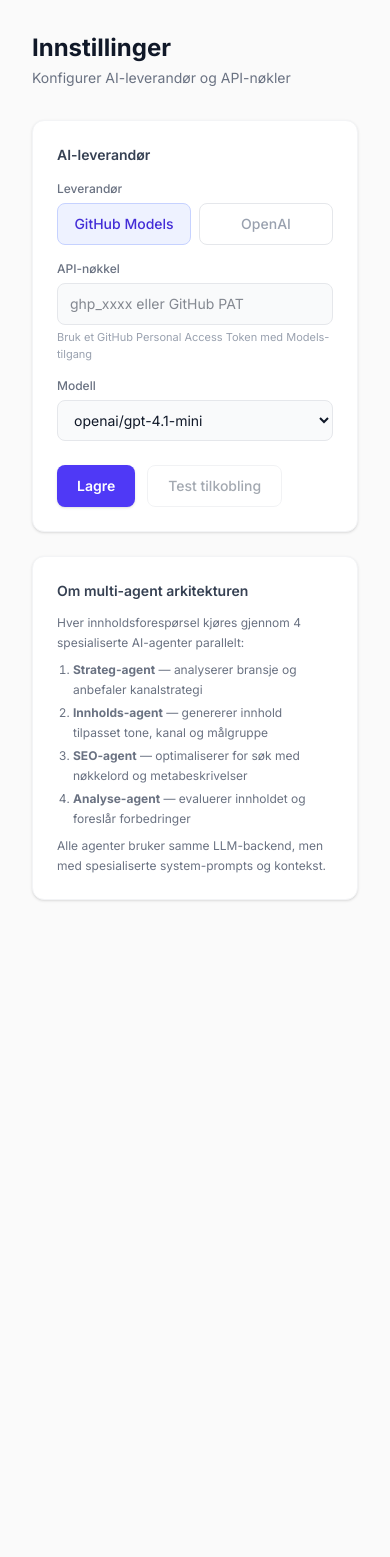
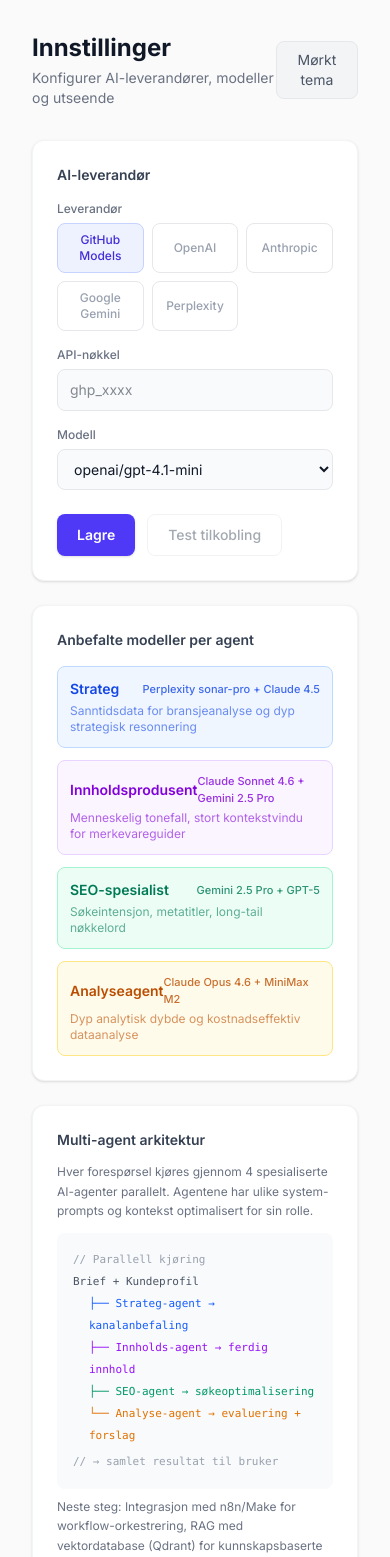
Before and after one commit to Snakkaz/moodgruppen-mvp, a Next.js app: page /settings in a window 390 px wide. Shown: the top 1557 px of the page. Before the commit the page ends 932 px from the top, so only its background shows below. Built offline with nearby package versions, Linux system fonts and the light colour scheme.

Commit message:
feat: mørk modus, 5 AI-leverandører, anbefalte modeller per agent, arkitektur-diagram

```diff
--- a/src/app/globals.css
+++ b/src/app/globals.css
@@ -7,7 +7,6 @@
   --text: #1a1a2e;
   --muted: #6b7280;
   --accent: #4f46e5;
-  --accent-light: #eef2ff;
 }
 
 body {
@@ -17,3 +16,7 @@
 }
 
 ::selection { background: rgba(79,70,229,.15); }
+
+/* Dark mode */
+.dark body, .dark main { background: #0a0a0f; color: #e4e4e7; }
+.dark { color-scheme: dark; }
--- a/src/app/layout.tsx
+++ b/src/app/layout.tsx
@@ -1,6 +1,7 @@
 import type { Metadata } from "next";
 import "./globals.css";
 import Sidebar from "@/components/Sidebar";
+import { DarkModeInit } from "@/components/DarkModeInit";
 
 export const metadata: Metadata = {
   title: "MoodAI — Intelligent innholdsproduksjon",
@@ -9,14 +10,15 @@
 
 export default function RootLayout({ children }: { children: React.ReactNode }) {
   return (
-    <html lang="no">
+    <html lang="no" suppressHydrationWarning>
       <head>
         <link rel="preconnect" href="https://fonts.googleapis.com" />
         <link href="https://fonts.googleapis.com/css2?family=Inter:wght@400;500;600;700&display=swap" rel="stylesheet" />
       </head>
-      <body className="antialiased">
+      <body className="antialiased bg-[#fafafa] dark:bg-[#0a0a0f] text-gray-900 dark:text-gray-100 transition-colors">
+        <DarkModeInit />
         <Sidebar />
-        <main className="md:ml-60 min-h-screen bg-[#fafafa]">
+        <main className="md:ml-60 min-h-screen">
           <div className="max-w-6xl mx-auto px-8 py-8">{children}</div>
         </main>
       </body>
--- a/src/app/settings/page.tsx
+++ b/src/app/settings/page.tsx
@@ -1,25 +1,44 @@
 "use client";
 import { useEffect, useState } from "react";
-import { getSettings, saveSettings, type AISettings } from "@/lib/store";
+import { getSettings, saveSettings, AGENTS, type AISettings } from "@/lib/store";
 
 const PROVIDERS = [
-  { id: "github", name: "GitHub Models", placeholder: "ghp_xxxx eller GitHub PAT", models: ["openai/gpt-4.1-mini", "openai/gpt-4.1", "openai/gpt-4o", "openai/gpt-4o-mini", "meta-llama/Meta-Llama-3.1-70B-Instruct"] },
-  { id: "openai", name: "OpenAI", placeholder: "sk-xxxx", models: ["gpt-4o", "gpt-4o-mini", "gpt-4-turbo", "gpt-3.5-turbo"] },
+  { id: "github", name: "GitHub Models", placeholder: "ghp_xxxx", models: ["openai/gpt-4.1-mini", "openai/gpt-4.1", "openai/gpt-4o", "openai/gpt-4o-mini"] },
+  { id: "openai", name: "OpenAI", placeholder: "sk-xxxx", models: ["gpt-4o", "gpt-4o-mini", "gpt-4-turbo", "gpt-4.1-mini", "gpt-5"] },
+  { id: "anthropic", name: "Anthropic", placeholder: "sk-ant-xxxx", models: ["claude-sonnet-4.6", "claude-opus-4.6", "claude-4.5-sonnet"] },
+  { id: "google", name: "Google Gemini", placeholder: "AIzaSy...", models: ["gemini-2.5-pro", "gemini-2.5-flash", "gemini-2.0-flash"] },
+  { id: "perplexity", name: "Perplexity", placeholder: "pplx-xxxx", models: ["sonar-pro", "sonar", "sonar-deep-research"] },
 ];
+
+const AGENT_MODELS: Record<string, { recommended: string; reason: string }> = {
+  strategist: { recommended: "Perplexity sonar-pro + Claude 4.5", reason: "Sanntidsdata for bransjeanalyse og dyp strategisk resonnering" },
+  content: { recommended: "Claude Sonnet 4.6 + Gemini 2.5 Pro", reason: "Menneskelig tonefall, stort kontekstvindu for merkevareguider" },
+  seo: { recommended: "Gemini 2.5 Pro + GPT-5", reason: "Søkeintensjon, metatitler, long-tail nøkkelord" },
+  analyst: { recommended: "Claude Opus 4.6 + MiniMax M2", reason: "Dyp analytisk dybde og kostnadseffektiv dataanalyse" },
+};
 
 export default function SettingsPage() {
   const [settings, setSettings] = useState<AISettings>({ provider: "github", apiKey: "", model: "openai/gpt-4.1-mini" });
   const [saved, setSaved] = useState(false);
   const [testing, setTesting] = useState(false);
   const [testResult, setTestResult] = useState<string | null>(null);
+  const [dark, setDark] = useState(false);
 
-  useEffect(() => { setSettings(getSettings()); }, []);
+  useEffect(() => {
+    setSettings(getSettings());
+    setDark(document.documentElement.classList.contains("dark"));
+  }, []);
+
+  const toggleDark = () => {
+    const next = !dark;
+    setDark(next);
+    document.documentElement.classList.toggle("dark", next);
+    localStorage.setItem("mg-dark", next ? "1" : "0");
+  };
 
   const provider = PROVIDERS.find(p => p.id === settings.provider) || PROVIDERS[0];
 
-  const save = () => {
-    saveSettings(settings); setSaved(true); setTimeout(() => setSaved(false), 2000);
-  };
+  const save = () => { saveSettings(settings); setSaved(true); setTimeout(() => setSaved(false), 2000); };
 
   const test = async () => {
     setTesting(true); setTestResult(null);
@@ -29,39 +48,44 @@
         headers: { "Content-Type": "application/json" },
         body: JSON.stringify({
           client: { name: "Test AS", industry: "Teknologi", tone: "Profesjonell", audience: "alle", guidelines: "" },
-          channel: "LinkedIn Post",
-          brief: "Si hei og bekreft at tilkoblingen fungerer. Maks 1 setning.",
-          settings,
+          channel: "LinkedIn Post", brief: "Bekreft at tilkoblingen fungerer. Maks 1 setning.", settings,
         }),
       });
       const data = await res.json();
-      if (data.results?.content) { setTestResult("Tilkoblingen fungerer! AI svarte korrekt."); }
-      else { setTestResult("Feil: " + (data.error || "Ukjent feil")); }
+      setTestResult(data.results?.content ? "Tilkoblingen fungerer! AI svarte korrekt." : "Feil: " + (data.error || "Ukjent feil"));
     } catch { setTestResult("Kunne ikke koble til API."); }
     setTesting(false);
   };
 
-  const inputCls = "w-full bg-gray-50 border border-gray-200 rounded-lg px-3 py-2.5 text-sm text-gray-900 focus:border-indigo-500 focus:ring-1 focus:ring-indigo-500 focus:outline-none transition-colors";
+  const inputCls = "w-full bg-gray-50 dark:bg-gray-800 border border-gray-200 dark:border-gray-700 rounded-lg px-3 py-2.5 text-sm text-gray-900 dark:text-gray-100 focus:border-indigo-500 focus:ring-1 focus:ring-indigo-500 focus:outline-none transition-colors";
+  const cardCls = "bg-white dark:bg-gray-900 rounded-xl border border-gray-100 dark:border-gray-800 p-6 shadow-sm";
 
   return (
     <div>
-      <div className="mb-8">
-        <h1 className="text-2xl font-bold text-gray-900">Innstillinger</h1>
-        <p className="text-sm text-gray-500 mt-1">Konfigurer AI-leverandør og API-nøkler</p>
+      <div className="flex items-center justify-between mb-8">
+        <div>
+          <h1 className="text-2xl font-bold text-gray-900 dark:text-white">Innstillinger</h1>
+          <p className="text-sm text-gray-500 dark:text-gray-400 mt-1">Konfigurer AI-leverandører, modeller og utseende</p>
+        </div>
+        <button onClick={toggleDark}
+          className="px-3 py-2 bg-gray-100 dark:bg-gray-800 border border-gray-200 dark:border-gray-700 rounded-lg text-sm text-gray-600 dark:text-gray-300 hover:bg-gray-200 dark:hover:bg-gray-700 transition-colors">
+          {dark ? "Lyst tema" : "Mørkt tema"}
+        </button>
       </div>
 
-      <div className="max-w-xl space-y-6">
-        <div className="bg-white rounded-xl border border-gray-100 p-6 shadow-sm space-y-4">
-          <h3 className="text-sm font-semibold text-gray-700">AI-leverandør</h3>
+      <div className="max-w-2xl space-y-6">
+        {/* API Config */}
+        <div className={cardCls + " space-y-4"}>
+          <h3 className="text-sm font-semibold text-gray-700 dark:text-gray-200">AI-leverandør</h3>
 
           <div>
-            <label className="block text-xs font-medium text-gray-500 mb-1.5">Leverandør</label>
-            <div className="grid grid-cols-2 gap-2">
+            <label className="block text-xs font-medium text-gray-500 dark:text-gray-400 mb-1.5">Leverandør</label>
+            <div className="grid grid-cols-3 sm:grid-cols-5 gap-2">
               {PROVIDERS.map(p => (
                 <button key={p.id} onClick={() => setSettings({ ...settings, provider: p.id, model: p.models[0] })}
-                  className={`px-3 py-2.5 rounded-lg text-sm font-medium border transition-all ${settings.provider === p.id
-                    ? "bg-indigo-50 text-indigo-700 border-indigo-200"
-                    : "bg-white text-gray-400 border-gray-200 hover:border-gray-300"}`}>
+                  className={`px-2 py-2 rounded-lg text-xs font-medium border transition-all ${settings.provider === p.id
+                    ? "bg-indigo-50 dark:bg-indigo-900/30 text-indigo-700 dark:text-indigo-300 border-indigo-200 dark:border-indigo-700"
+                    : "bg-white dark:bg-gray-800 text-gray-400 border-gray-200 dark:border-gray-700 hover:border-gray-300"}`}>
                   {p.name}
                 </button>
               ))}
@@ -69,16 +93,12 @@
           </div>
 
           <div>
-            <label className="block text-xs font-medium text-gray-500 mb-1.5">API-nøkkel</label>
-            <input type="password" value={settings.apiKey} onChange={e => setSettings({ ...settings, apiKey: e.target.value })}
-              className={inputCls} placeholder={provider.placeholder} />
-            <p className="text-[11px] text-gray-400 mt-1">
-              {settings.provider === "github" ? "Bruk et GitHub Personal Access Token med Models-tilgang" : "Hentes fra platform.openai.com/api-keys"}
-            </p>
+            <label className="block text-xs font-medium text-gray-500 dark:text-gray-400 mb-1.5">API-nøkkel</label>
+            <input type="password" value={settings.apiKey} onChange={e => setSettings({ ...settings, apiKey: e.target.value })} className={inputCls} placeholder={provider.placeholder} />
           </div>
 
           <div>
-            <label className="block text-xs font-medium text-gray-500 mb-1.5">Modell</label>
+            <label className="block text-xs font-medium text-gray-500 dark:text-gray-400 mb-1.5">Modell</label>
             <select value={settings.model} onChange={e => setSettings({ ...settings, model: e.target.value })} className={inputCls}>
               {provider.models.map(m => <option key={m} value={m}>{m}</option>)}
             </select>
@@ -89,29 +109,52 @@
               {saved ? "Lagret!" : "Lagre"}
             </button>
             <button onClick={test} disabled={!settings.apiKey || testing}
-              className="px-5 py-2.5 bg-white border border-gray-200 hover:border-indigo-200 text-gray-600 hover:text-indigo-600 text-sm font-medium rounded-lg transition-colors disabled:opacity-50">
+              className="px-5 py-2.5 bg-white dark:bg-gray-800 border border-gray-200 dark:border-gray-700 text-gray-600 dark:text-gray-300 hover:border-indigo-200 text-sm font-medium rounded-lg transition-colors disabled:opacity-50">
               {testing ? "Tester..." : "Test tilkobling"}
             </button>
           </div>
 
           {testResult && (
-            <div className={`text-sm p-3 rounded-lg ${testResult.startsWith("Feil") || testResult.startsWith("Kunne") ? "bg-red-50 text-red-700 border border-red-200" : "bg-emerald-50 text-emerald-700 border border-emerald-200"}`}>
+            <div className={`text-sm p-3 rounded-lg ${testResult.includes("fungerer") ? "bg-emerald-50 dark:bg-emerald-900/20 text-emerald-700 dark:text-emerald-300 border border-emerald-200 dark:border-emerald-800" : "bg-red-50 dark:bg-red-900/20 text-red-700 dark:text-red-300 border border-red-200 dark:border-red-800"}`}>
               {testResult}
             </div>
           )}
         </div>
 
-        <div className="bg-white rounded-xl border border-gray-100 p-6 shadow-sm">
-          <h3 className="text-sm font-semibold text-gray-700 mb-3">Om multi-agent arkitekturen</h3>
-          <div className="text-xs text-gray-500 space-y-2 leading-relaxed">
-            <p>Hver innholdsforespørsel kjøres gjennom 4 spesialiserte AI-agenter parallelt:</p>
-            <ol className="list-decimal ml-4 space-y-1">
-              <li><strong>Strateg-agent</strong> — analyserer bransje og anbefaler kanalstrategi</li>
-              <li><strong>Innholds-agent</strong> — genererer innhold tilpasset tone, kanal og målgruppe</li>
-              <li><strong>SEO-agent</strong> — optimaliserer for søk med nøkkelord og metabeskrivelser</li>
-              <li><strong>Analyse-agent</strong> — evaluerer innholdet og foreslår forbedringer</li>
-            </ol>
-            <p>Alle agenter bruker samme LLM-backend, men med spesialiserte system-prompts og kontekst.</p>
+        {/* Agent Model Recommendations */}
+        <div className={cardCls}>
+          <h3 className="text-sm font-semibold text-gray-700 dark:text-gray-200 mb-4">Anbefalte modeller per agent</h3>
+          <div className="space-y-3">
+            {AGENTS.map(a => {
+              const rec = AGENT_MODELS[a.id];
+              return (
+                <div key={a.id} className={`rounded-lg p-3 border ${a.color}`}>
+                  <div className="flex items-center justify-between">
+                    <span className="text-sm font-semibold">{a.name}</span>
+                    <span className="text-[11px] font-medium opacity-80">{rec?.recommended}</span>
+                  </div>
+                  <p className="text-xs mt-1 opacity-60">{rec?.reason}</p>
+                </div>
+              );
+            })}
+          </div>
+        </div>
+
+        {/* Architecture */}
+        <div className={cardCls}>
+          <h3 className="text-sm font-semibold text-gray-700 dark:text-gray-200 mb-3">Multi-agent arkitektur</h3>
+          <div className="text-xs text-gray-500 dark:text-gray-400 space-y-2 leading-relaxed">
+            <p>Hver forespørsel kjøres gjennom 4 spesialiserte AI-agenter parallelt. Agentene har ulike system-prompts og kontekst optimalisert for sin rolle.</p>
+            <div className="bg-gray-50 dark:bg-gray-800 rounded-lg p-4 mt-3 font-mono text-[11px] text-gray-600 dark:text-gray-300 leading-loose">
+              <div className="text-gray-400">// Parallell kjøring</div>
+              <div>Brief + Kundeprofil</div>
+              <div className="ml-4 text-blue-600 dark:text-blue-400">├── Strateg-agent → kanalanbefaling</div>
+              <div className="ml-4 text-purple-600 dark:text-purple-400">├── Innholds-agent → ferdig innhold</div>
+              <div className="ml-4 text-emerald-600 dark:text-emerald-400">├── SEO-agent → søkeoptimalisering</div>
+              <div className="ml-4 text-amber-600 dark:text-amber-400">└── Analyse-agent → evaluering + forslag</div>
+              <div className="mt-1 text-gray-400">// → samlet resultat til bruker</div>
+            </div>
+            <p className="mt-2">Neste steg: Integrasjon med n8n/Make for workflow-orkestrering, RAG med vektordatabase (Qdrant) for kunnskapsbaserte svar, og Semrush/Surfer SEO-integrasjon for SEO-agenten.</p>
           </div>
         </div>
       </div>
--- /dev/null
+++ b/src/components/DarkModeInit.tsx
@@ -0,0 +1,11 @@
+"use client";
+import { useEffect } from "react";
+
+export function DarkModeInit() {
+  useEffect(() => {
+    if (localStorage.getItem("mg-dark") === "1") {
+      document.documentElement.classList.add("dark");
+    }
+  }, []);
+  return null;
+}
```
Also changed, not shown: src/components/Sidebar.tsx (+6 -6 lines).
